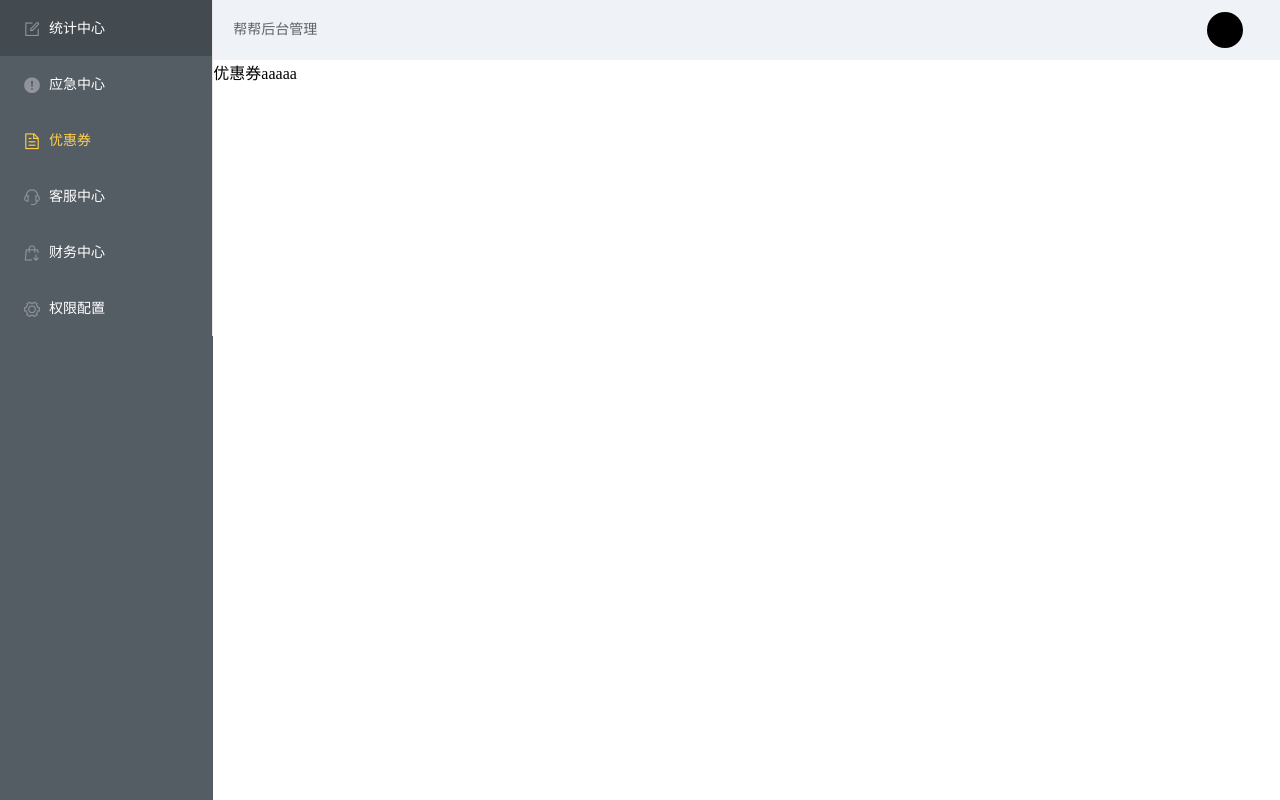
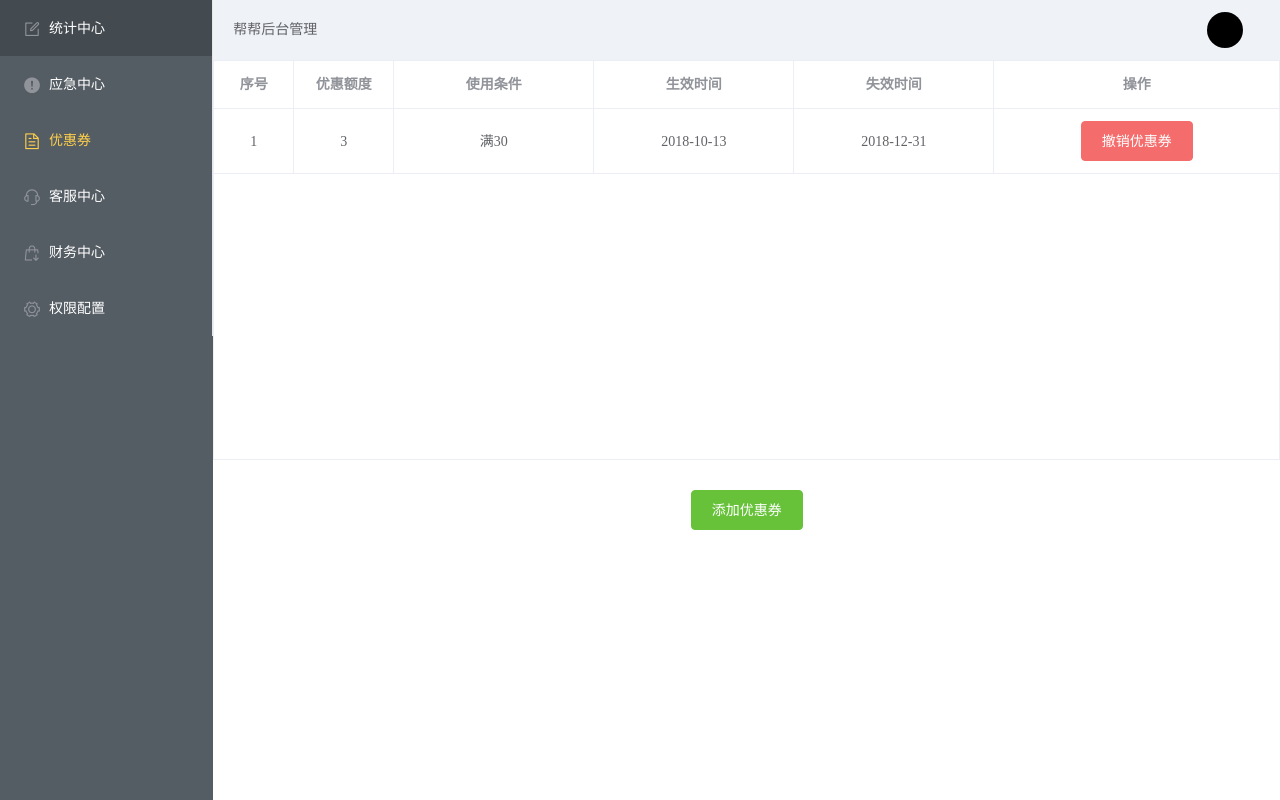
Before and after one commit to Swthaochen/bbManager, a Vue app: page /#/coupons in a window 1280 px wide. Built offline with nearby package versions, Linux system fonts and the light colour scheme.

Commit message:
finish my ui

```diff
--- a/src/components/coupons.vue
+++ b/src/components/coupons.vue
@@ -1,16 +1,106 @@
 <template>
   <div>
-    优惠券aaaaa
+    <el-table
+        :data="tableData3"
+        height="400"
+        border
+        stripe
+        style="width: 100%">
+        <el-table-column
+          type="index"
+          label="序号"
+          width="80"
+          align="center">
+        </el-table-column>
+        <el-table-column
+          prop="money"
+          label="优惠额度"
+          width="100"
+          align="center">
+        </el-table-column>
+        <el-table-column
+          prop="conditions"
+          label="使用条件"
+          width="200"
+          align="center">
+        </el-table-column>
+        <el-table-column
+          prop="startTime"
+          label="生效时间"
+          width="200"
+          align="center">
+        </el-table-column>
+        <el-table-column
+          prop="endTime"
+          label="失效时间"
+          width="200"
+          align="center">
+        </el-table-column>
+        <el-table-column
+          label="操作"
+          align="center">
+          <template slot-scope="scope">
+            <el-button type="danger">撤销优惠券</el-button>
+          </template>
+        </el-table-column>
+      </el-table>
+      <div class="buttons">
+        <el-button type="success" @click="dialogFormVisible = true">添加优惠券</el-button>
+      </div>
+      <el-dialog title="添加优惠券" :visible.sync="dialogFormVisible">
+        <el-form :model="form">
+          <el-form-item label="优惠额度" :label-width="formLabelWidth">
+            <el-input placeholder="只输入优惠金额数字，如“3”" v-model.number="form.money" autocomplete="off"></el-input>
+          </el-form-item>
+          <el-form-item label="优惠条件" :label-width="formLabelWidth">
+            <el-input placeholder="只输入满额金额数字，如“30”" v-model.number="form.conditions" autocomplete="off"></el-input>
+          </el-form-item>
+          <el-form-item label="生效时间" :label-width="formLabelWidth">
+            <el-date-picker type="date" placeholder="选择日期" v-model="form.startTime" style="width: 100%;"></el-date-picker>
+          </el-form-item>
+          <el-form-item label="失效时间" :label-width="formLabelWidth">
+            <el-date-picker type="date" placeholder="选择日期" v-model="form.endTime" style="width: 100%;"></el-date-picker>
+          </el-form-item>
+        </el-form>
+        <div slot="footer" class="dialog-footer">
+          <el-button @click="dialogFormVisible = false">取 消</el-button>
+          <el-button type="primary" @click="dialogFormVisible = false">确 定</el-button>
+        </div>
+      </el-dialog>
   </div>
 </template>
 
 <script>
 export default {
-    components:{
+  data(){
+    return{
+      tableData3: [
+        {
+          money: 3,
+          conditions: '满30',
+          startTime: '2018-10-13',
+          endTime: '2018-12-31'
+        }
+      ],
+      dialogFormVisible: false,
+        form: {
+          money:'',
+          conditions:'',
+          startTime:'',
+          endTime:''
+        },
+        formLabelWidth: '120px'
     }
+  },
+  components:{
+  }
 }
 </script>
 
-<style>
-
+<style scoped>
+  .buttons{
+    display: flex;
+    justify-content: center;
+    margin-top: 30px;
+  }
 </style>
--- a/src/components/emergency.vue
+++ b/src/components/emergency.vue
@@ -6,7 +6,7 @@
     </el-menu>
     <el-table
         :data="tableData3"
-        height="250"
+        height="400"
         border
         stripe
         style="width: 100%">
```
